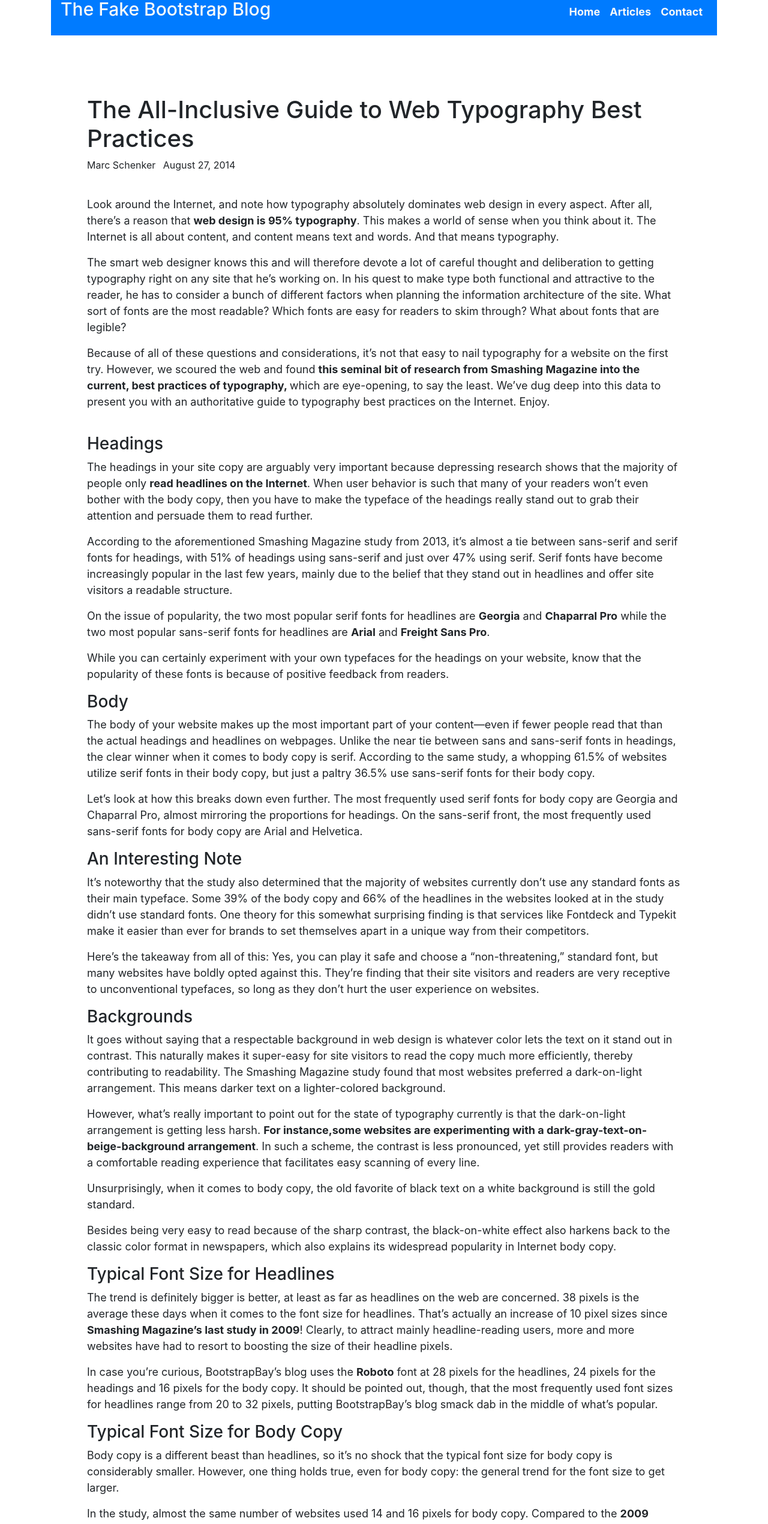
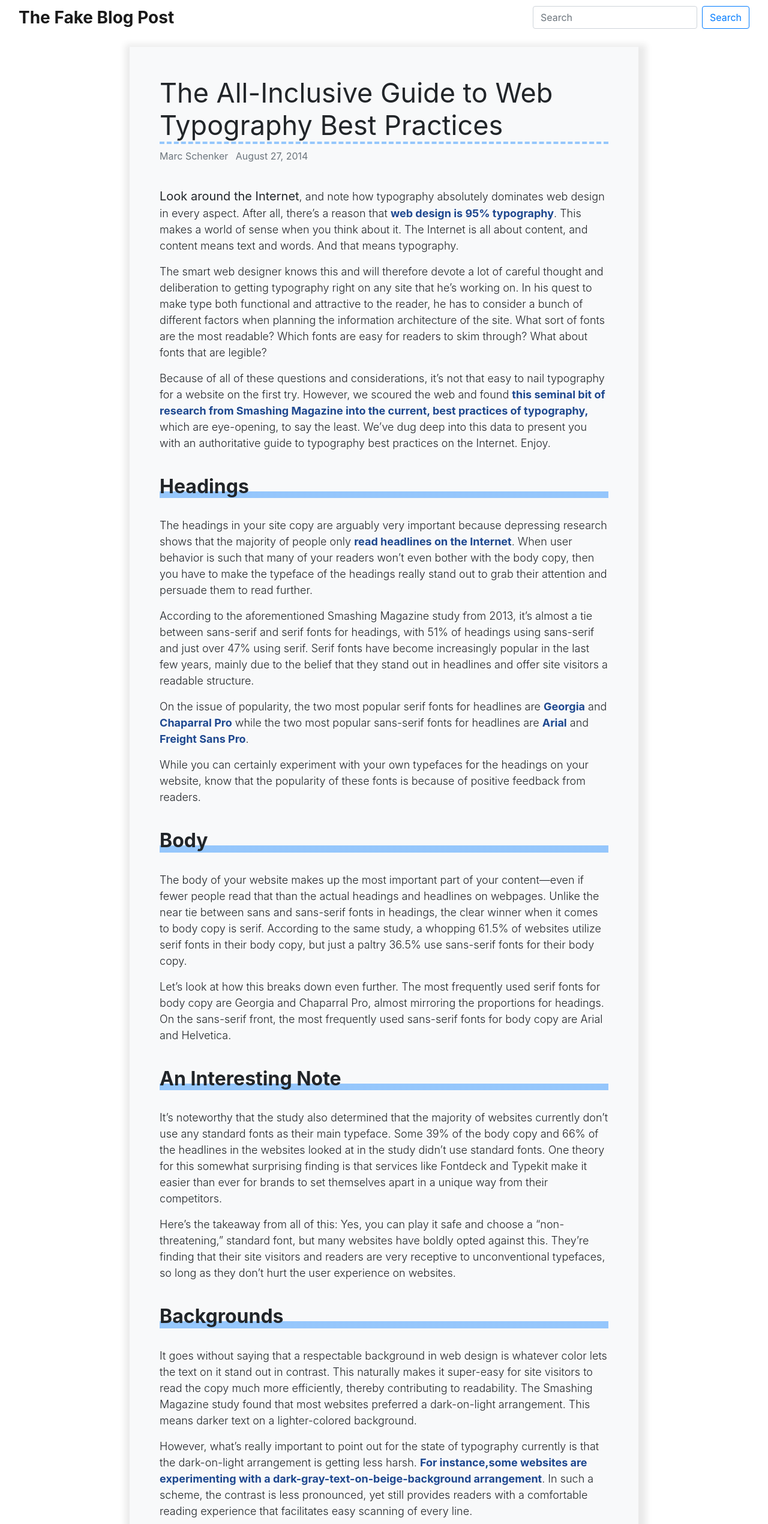
Before and after one commit to mnsykes/webDev20, a plain HTML site: page week2_article_sykes/index.html in a window 1280 px wide. Shown: the part 20-2560 px from the top of the page at 60% size. Drawn offline with nearby package versions, Linux system fonts and the light colour scheme; a web font is replaced by a local one.

Commit message:
formatting round 2

```diff
--- a/week2_article_sykes/index.html
+++ b/week2_article_sykes/index.html
@@ -12,53 +12,37 @@
 			integrity="sha384-ggOyR0iXCbMQv3Xipma34MD+dH/1fQ784/j6cY/iJTQUOhcWr7x9JvoRxT2MZw1T"
 			crossorigin="anonymous"
 		/>
-		<link rel="stylesheet" href="../css/style.css" />
+		<link href="https://fonts.googleapis.com/css2?family=Doppio+One&family=Gudea&display=swap" rel="stylesheet" />
+		<link rel="stylesheet" href="../css/week2main.css" />
 
 		<title>Article</title>
 	</head>
 	<body>
-		<div class="container">
-			<nav class="navbar navbar-expand-lg navbar-light bg-primary">
-				<h3 class="navbar-brand text-light">The Fake Bootstrap Blog</h3>
-				<button
-					class="navbar-toggler"
-					type="button"
-					data-toggle="collapse"
-					data-target="#navbarSupportedContent"
-					aria-controls="navbarSupportedContent"
-					aria-expanded="false"
-					aria-label="Toggle navigation"
-				>
-					<span class="navbar-toggler-icon"></span>
-				</button>
+		<div class="container-fluid">
+			<nav class="navbar sticky-top navbar-light bg-white">
+				<span class="navbar-brand mb-0">The Fake Blog Post</span>
+				<form class="form-inline">
+					<input class="form-control mr-sm-2" type="search" placeholder="Search" aria-label="Search" />
+					<button class="btn btn-outline-primary my-2 my-sm-0" type="submit">Search</button>
+				</form>
+			</nav>
 
-				<div class="collapse navbar-collapse" id="navbarSupportedContent">
-					<ul class="navbar-nav mr-auto">
-						<li class="nav-item">
-							<a class="nav-link text-light" href="#">Home <span class="sr-only">(current)</span></a>
-						</li>
-						<li class="nav-item">
-							<a class="nav-link text-light" href="#">Articles <span class="sr-only">(current)</span></a>
-						</li>
-						<li class="nav-item">
-							<a class="nav-link text-light" href="#">Contact <span class="sr-only">(current)</span></a>
-						</li>
-					</ul>
-				</div>
-			</nav>
-			<div class="article">
-				<h1>The All-Inclusive Guide to Web Typography Best Practices</h1>
+			<div class="article bg-light">
+				<h1>
+					<abbr>The All-Inclusive Guide to Web Typography Best Practices</abbr>
+				</h1>
 				<ul class="list-inline">
-					<li class="list-inline-item">Marc Schenker</li>
-					<li class="list-inline-item">August 27, 2014</li>
+					<li class="list-inline-item text-muted">Marc Schenker</li>
+					<li class="list-inline-item text-muted">August 27, 2014</li>
 				</ul>
 				<br />
-				<p>
-					Look around the Internet, and note how typography absolutely dominates web design in every aspect. After all,
-					there’s a reason that <strong>web design is 95% typography</strong>. This makes a world of sense when you
-					think about it. The Internet is all about content, and content means text and words. And that means
-					typography.
+				<p class>
+					<span class="lead">Look around the Internet</span>, and note how typography absolutely dominates web design in
+					every aspect. After all, there’s a reason that
+					<strong class="dummy-link">web design is 95% typography</strong>. This makes a world of sense when you think
+					about it. The Internet is all about content, and content means text and words. And that means typography.
 				</p>
+
 				<p>
 					The smart web designer knows this and will therefore devote a lot of careful thought and deliberation to
 					getting typography right on any site that he’s working on. In his quest to make type both functional and
@@ -69,18 +53,19 @@
 				<p>
 					Because of all of these questions and considerations, it’s not that easy to nail typography for a website on
 					the first try. However, we scoured the web and found
-					<strong
+					<strong class="dummy-link"
 						>this seminal bit of research from Smashing Magazine into the current, best practices of typography, </strong
 					>which are eye-opening, to say the least. We’ve dug deep into this data to present you with an authoritative
 					guide to typography best practices on the Internet. Enjoy.
 				</p>
 				<br />
-				<h3>Headings</h3>
+				<h2>Headings</h2>
+				<br />
 				<p>
 					The headings in your site copy are arguably very important because depressing research shows that the majority
-					of people only <strong>read headlines on the Internet</strong>. When user behavior is such that many of your
-					readers won’t even bother with the body copy, then you have to make the typeface of the headings really stand
-					out to grab their attention and persuade them to read further.
+					of people only <strong class="dummy-link">read headlines on the Internet</strong>. When user behavior is such
+					that many of your readers won’t even bother with the body copy, then you have to make the typeface of the
+					headings really stand out to grab their attention and persuade them to read further.
 				</p>
 				<p>
 					According to the aforementioned Smashing Magazine study from 2013, it’s almost a tie between sans-serif and
@@ -90,14 +75,17 @@
 				</p>
 				<p>
 					On the issue of popularity, the two most popular serif fonts for headlines are
-					<strong>Georgia</strong> and <strong>Chaparral Pro</strong> while the two most popular sans-serif fonts for
-					headlines are <strong>Arial</strong> and <strong>Freight Sans Pro</strong>.
+					<strong class="dummy-link">Georgia</strong> and <strong class="dummy-link">Chaparral Pro</strong> while the
+					two most popular sans-serif fonts for headlines are <strong class="dummy-link">Arial</strong> and
+					<strong class="dummy-link">Freight Sans Pro</strong>.
 				</p>
 				<p>
 					While you can certainly experiment with your own typefaces for the headings on your website, know that the
 					popularity of these fonts is because of positive feedback from readers.
 				</p>
-				<h3>Body</h3>
+				<br />
+				<h2>Body</h2>
+				<br />
 				<p>
 					The body of your website makes up the most important part of your content—even if fewer people read that than
 					the actual headings and headlines on webpages. Unlike the near tie between sans and sans-serif fonts in
@@ -110,7 +98,9 @@
 					Georgia and Chaparral Pro, almost mirroring the proportions for headings. On the sans-serif front, the most
 					frequently used sans-serif fonts for body copy are Arial and Helvetica.
 				</p>
-				<h3>An Interesting Note</h3>
+				<br />
+				<h2>An Interesting Note</h2>
+				<br />
 				<p>
 					It’s noteworthy that the study also determined that the majority of websites currently don’t use any standard
 					fonts as their main typeface. Some 39% of the body copy and 66% of the headlines in the websites looked at in
@@ -123,7 +113,9 @@
 					but many websites have boldly opted against this. They’re finding that their site visitors and readers are
 					very receptive to unconventional typefaces, so long as they don’t hurt the user experience on websites.
 				</p>
-				<h3>Backgrounds</h3>
+				<br />
+				<h2>Backgrounds</h2>
+				<br />
 				<p>
 					It goes without saying that a respectable background in web design is whatever color lets the text on it stand
 					out in contrast. This naturally makes it super-easy for site visitors to read the copy much more efficiently,
@@ -133,7 +125,7 @@
 				<p>
 					However, what’s really important to point out for the state of typography currently is that the dark-on-light
 					arrangement is getting less harsh.
-					<strong
+					<strong class="dummy-link"
 						>For instance,some websites are experimenting with a dark-gray-text-on-beige-background arrangement</strong
 					>. In such a scheme, the contrast is less pronounced, yet still provides readers with a comfortable reading
 					experience that facilitates easy scanning of every line.
@@ -146,21 +138,25 @@
 					Besides being very easy to read because of the sharp contrast, the black-on-white effect also harkens back to
 					the classic color format in newspapers, which also explains its widespread popularity in Internet body copy.
 				</p>
-				<h3>Typical Font Size for Headlines</h3>
+				<br />
+				<h2>Typical Font Size for Headlines</h2>
+				<br />
 				<p>
 					The trend is definitely bigger is better, at least as far as headlines on the web are concerned. 38 pixels is
 					the average these days when it comes to the font size for headlines. That’s actually an increase of 10 pixel
-					sizes since <strong>Smashing Magazine’s last study in 2009</strong>! Clearly, to attract mainly
-					headline-reading users, more and more websites have had to resort to boosting the size of their headline
-					pixels.
+					sizes since <strong class="dummy-link">Smashing Magazine’s last study in 2009</strong>! Clearly, to attract
+					mainly headline-reading users, more and more websites have had to resort to boosting the size of their
+					headline pixels.
 				</p>
 				<p>
-					In case you’re curious, BootstrapBay’s blog uses the <strong>Roboto</strong> font at 28 pixels for the
-					headlines, 24 pixels for the headings and 16 pixels for the body copy. It should be pointed out, though, that
-					the most frequently used font sizes for headlines range from 20 to 32 pixels, putting BootstrapBay’s blog
-					smack dab in the middle of what’s popular.
+					In case you’re curious, BootstrapBay’s blog uses the <strong class="dummy-link">Roboto</strong> font at 28
+					pixels for the headlines, 24 pixels for the headings and 16 pixels for the body copy. It should be pointed
+					out, though, that the most frequently used font sizes for headlines range from 20 to 32 pixels, putting
+					BootstrapBay’s blog smack dab in the middle of what’s popular.
 				</p>
-				<h3>Typical Font Size for Body Copy</h3>
+				<br />
+				<h2>Typical Font Size for Body Copy</h2>
+				<br />
 				<p>
 					Body copy is a different beast than headlines, so it’s no shock that the typical font size for body copy is
 					considerably smaller. However, one thing holds true, even for body copy: the general trend for the font size
@@ -168,19 +164,21 @@
 				</p>
 				<p>
 					In the study, almost the same number of websites used 14 and 16 pixels for body copy. Compared to the
-					<strong>2009 study of web typography by Smashing Magazine</strong>, this represents a noteworthy increase of
-					two pixel sizes, as most websites only used 12 and 14 pixels for body copy back then.
+					<strong class="dummy-link">2009 study of web typography by Smashing Magazine</strong>, this represents a
+					noteworthy increase of two pixel sizes, as most websites only used 12 and 14 pixels for body copy back then.
 				</p>
 				<p>
 					Again, BootstrapBay’s blog is a perfect example of a typography best practice that has evolved with the times:
 					We use 16 pixels for the body copy on our blog.
 				</p>
-				<p>
+				<p class="bonus-item">
 					<strong>Bonus Fact:</strong> The most popular (as in frequently repeated) ratio for headline to body font
 					sizes is 2.5. Basically, you take the pixel size of the headline and divide it by the pixel size of the body
 					copy to get this all-important ratio.
 				</p>
-				<h3>Body Copy Optimal Line Length</h3>
+				<br />
+				<h2>Body Copy Optimal Line Length</h2>
+				<br />
 				<p>The rule, generally speaking, is that a longer line length should equal a higher line height.</p>
 				<p>
 					When you multiply the font size of your body copy by 1.46, you’d get the optimal line height for your website.
@@ -194,7 +192,9 @@
 					Don’t, though, forget that any efficient layout needs to take into consideration margins, padding and gutters,
 					so that it doesn’t look too cluttered.
 				</p>
-				<h3>How Many Characters on Every Line?</h3>
+				<br />
+				<h2>How Many Characters on Every Line?</h2>
+				<br />
 				<p>
 					It’s important to hit that particular sweet spot in the number of characters per line for your website to look
 					aesthetically pleasing. The study found that the majority of websites today actually average 83.9 characters a
@@ -210,12 +210,13 @@
 					copy appear too small; decrease the number of characters too much, and you run the risk of swelling your body
 					copy closer to what your headline and heading sizes are.
 				</p>
-				<h3>Responsive Typography</h3>
+				<h2>Responsive Typography</h2>
+				<br />
 				<p>
 					Here’s some good news that should please those who like looking at websites across different platforms: 42% of
 					the websites in the study featured responsive typography. While that number should ideally be closer to 100%,
 					that’s really not too bad when you consider that responsive design is only about
-					<strong>four years old</strong>.
+					<strong class="dummy-link">four years old</strong>.
 				</p>
 				<p>
 					42% of the websites tested featured some form of scaling when browser sizes changed. These included both minor
@@ -228,7 +229,9 @@
 					from the users’ perspective than just having everything properly resize in their browsers. Time will tell if
 					users will continue to put up with this.
 				</p>
-				<h3>The Big Takeaways From All of This</h3>
+				<br />
+				<h2>The Big Takeaways From All of This</h2>
+				<br />
 				<p>
 					Okay, so now you know what’s up with typography in the present day. Sure, trends in web design change
 					frequently and quickly, but this study data shows that some trends are very consistent and reliable. Take, for
@@ -242,7 +245,9 @@
 					and whatnot. At the end of the day, the basics like implementing user-friendly typeface are still the most
 					important aspects of web design.
 				</p>
-				<p>Here are the typography best practices that you should leave with after reading this guide:</p>
+				<br />
+				<div class="best-practice">
+					<h5>Here are the typography best practices that you should leave with after reading this guide:</h5>
 					<ul>
 						<li>Headlines use an approximately equal percentage of serif versus sans-serif fonts</li>
 						<li>Body copy uses more serif fonts than sans-serif fonts</li>
@@ -252,15 +257,18 @@
 						<li>No more than 84 characters per line</li>
 						<li>Just under half of all websites feature responsive typography</li>
 					</ul>
+				</div>
+				<br />
 				<p>
 					We hope we’ve inspired you to really think about the selection of typeface the next time you’re designing a
 					website for a new client. Typography is something that shouldn’t be rushed, and the results can be stellar
 					when you take these best practices and the user experience to heart.
 				</p>
+				<br />
 				<div class="card mb-3" style="max-width: 540px">
 					<div class="row no-gutters">
-						<div class="col-md-4">
-							<img src="assets/images/avatar.png" class="card-img" alt="Image of the author" />
+						<div class="col-md-4" id="author-image">
+							<img src="assets/images/avatar.png" class="card-img img-fluid" alt="Image of the author" />
 						</div>
 						<div class="col-md-8">
 							<div class="card-body">
@@ -273,10 +281,6 @@
 							</div>
 						</div>
 					</div>
-				</div>
-				<div class="comment-wrapper">
-					<h3>Leave a Comment</h3>
-					<textarea name="Comments" id="comment-box" cols="30" rows="10"></textarea>
 				</div>
 			</div>
 		</div>
--- a/week2_article_sykes/scss/style.scss
+++ /dev/null
@@ -1,38 +0,0 @@
-$primary: #7952b3;
-
-.navbar {
-	h3 {
-		font-size: 30px;
-	}
-
-	.navbar-nav {
-		width: 100%;
-		display: flex;
-		justify-content: flex-end;
-
-		.nav-link {
-			font-size: 18px;
-			font-weight: bold;
-		}
-
-		.nav-item a:hover {
-			color: white;
-			border-bottom: 1px solid white;
-		}
-	}
-}
-
-.article {
-	// background-color: rgba($color: #f5f5f5, $alpha: 0.3);
-	background-position: center;
-	background-repeat: no-repeat;
-	background-size: cover;
-	background-image: url(http://localhost/bootstrap/images/common-loon-bg.jpg);
-	padding-top: 100px;
-	padding-left: 60px;
-	padding-right: 60px;
-
-	p {
-		font-size: 18px;
-	}
-}
--- /dev/null
+++ b/week2_article_sykes/scss/week2main.scss
@@ -0,0 +1,59 @@
+$blue: #007bff;
+
+.navbar {
+	margin: 15px 0;
+
+	.navbar-brand {
+		font-size: 28px;
+		font-weight: bold;
+	}
+}
+
+.article {
+	box-shadow: 3px 6px 10px 10px rgba($color: #333, $alpha: 0.1);
+	margin: 0 auto;
+	padding: 50px 50px;
+	max-width: 84ch;
+
+	.lead {
+		font-size: 20px;
+		font-weight: normal;
+	}
+
+	h1 {
+		border-bottom: 4px dashed rgba($color: $blue, $alpha: 0.4);
+		font-weight: normal;
+		font-size: 45px;
+	}
+
+	h2 {
+		font-weight: bold;
+		background: linear-gradient(180deg, rgba(white, 0) 70%, rgba($blue, 0.4) 50%);
+	}
+
+	p {
+		font-weight: 350;
+		font-size: 18px;
+	}
+
+	ul {
+	}
+}
+
+.dummy-link {
+	color: #1e488f;
+}
+
+.best-practice {
+	border: 4px dashed rgba($color: $blue, $alpha: 0.4);
+	padding: 15px;
+}
+
+.bonus-item {
+	border: 4px dashed rgba($color: $blue, $alpha: 0.4);
+	padding: 15px;
+}
+
+// .card {
+
+// }
```
Also changed, not shown: week1/index.html (+1 -0 lines), week1/scss/week1Main.scss (+7 -0 lines), css/style.css (deleted), css/week1Main.css, css/week2main.css (added), 3 other files. Lines whose indentation alone changed are shown as unchanged.
